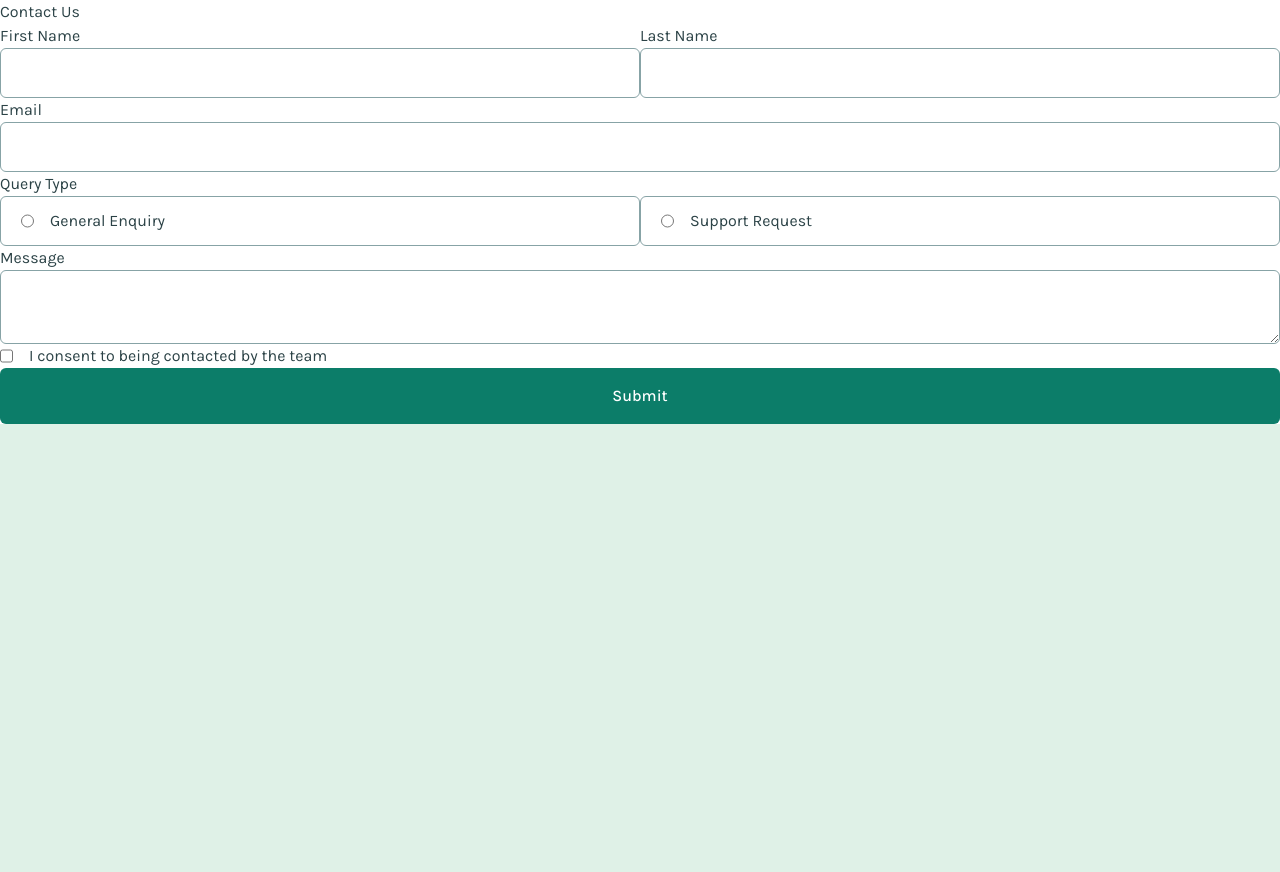
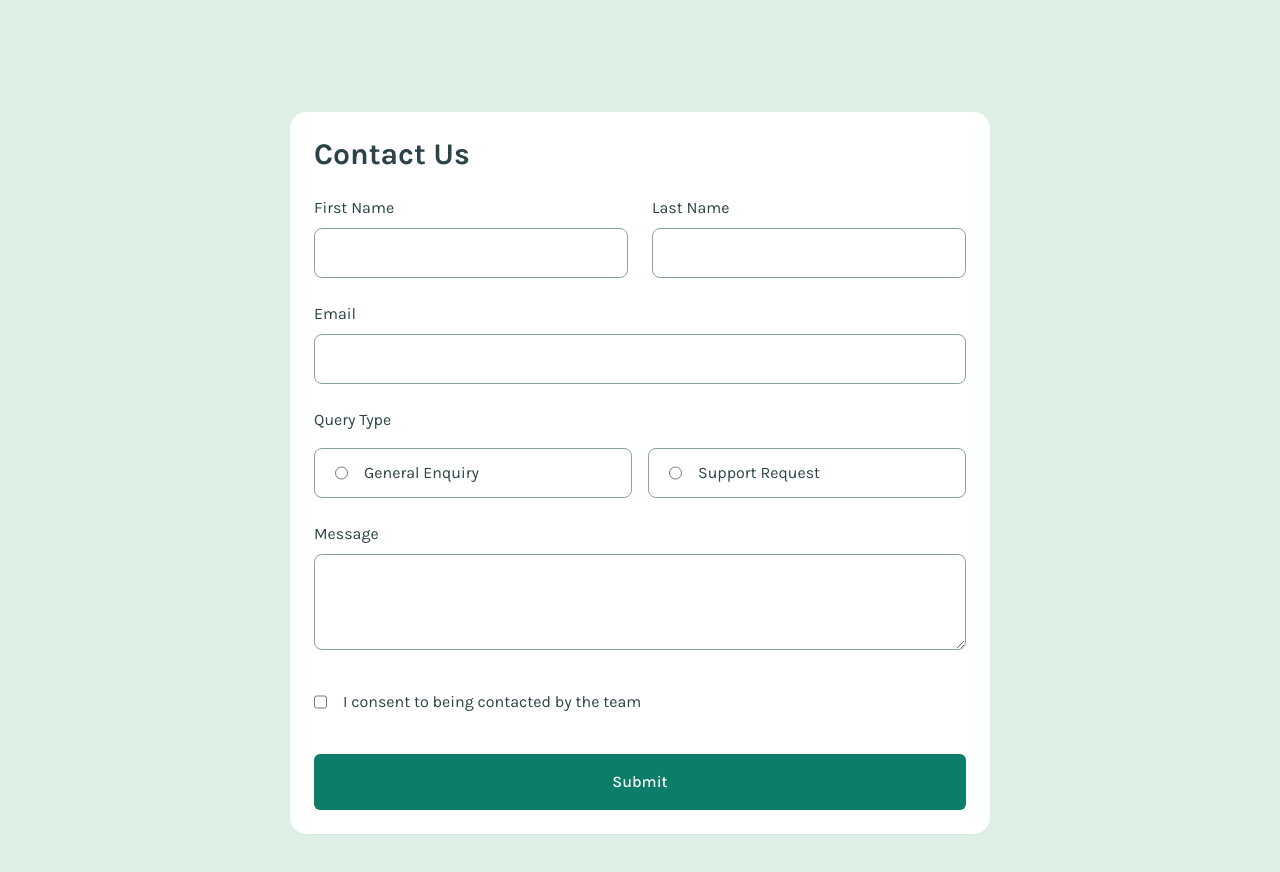
Before and after one commit to tOnski86/react-contact-form, a React (Vite) app: page / in a window 1280 px wide. Shown: the top 872 px of the page. Before the commit the page ends 800 px from the top, so only its background shows below. Built offline with nearby package versions, Linux system fonts and the light colour scheme.

Commit message:
Add form state styles

```diff
--- a/index.html
+++ b/index.html
@@ -12,7 +12,7 @@
     <meta name="viewport" content="width=device-width, initial-scale=1.0" />
     <title>Contact Form Main</title>
   </head>
-  <body class="font-karla bg-green-200 text-grey-900">
+  <body class="font-karla bg-green-200 text-grey-900 grid place-items-center md:my-20">
     <div id="root"></div>
     <script type="module" src="/src/main.jsx"></script>
   </body>
--- a/src/components/Form.jsx
+++ b/src/components/Form.jsx
@@ -4,71 +4,87 @@ import FormInput from './FormInput';
 
 function Form({ title }) {
   return (
-    <div className='grid bg-white grid-cols-1 sm:grid-cols-2'>
-      <h1 className='sm:col-span-2'>{title}</h1>
+    <div className='grid bg-white grid-cols-1 sm:grid-cols-2 mx-4 my-8 p-6 rounded-2xl gap-6 md:min-w-[700px] shadow-sm'>
+      <h1 className='sm:col-span-2 text-3xl font-bold'>{title}</h1>
 
       {/* first name */}
-      <div className='grid sm:col-span-1'>
+      <div className='grid sm:col-span-1 gap-2'>
         <label htmlFor='first'>First Name</label>
         <FormInput type='text' id='first' />
       </div>
 
       {/* last name */}
-      <div className='grid sm:col-span-1'>
+      <div className='grid sm:col-span-1 gap-2'>
         <label htmlFor='last'>Last Name</label>
         <FormInput type='text' id='last' />
       </div>
 
       {/* email name */}
-      <div className='grid sm:col-span-2'>
+      <div className='grid sm:col-span-2 gap-2'>
         <label htmlFor='email'>Email</label>
         <FormInput type='text' id='email' />
       </div>
 
       {/* query type */}
-      <div className='grid sm:col-span-2'>
+      <div className='grid sm:col-span-2 gap-4'>
         <label htmlFor='query'>Query Type</label>
 
-        <div className='grid grid-cols-1 sm:grid-cols-2'>
-          <div className='grid grid-cols-[auto_1fr] gap-4 border border-grey-500 rounded-md px-5 py-3'>
-            <input type='radio' name='query' id='general' />
-            <label htmlFor='general'>General Enquiry</label>
+        <div className='grid grid-cols-1 sm:grid-cols-2 gap-4'>
+          {/* apply selected radio bg here */}
+          <div className='grid grid-cols-[auto_1fr] gap-4 border border-grey-500 rounded-lg px-5 py-3 hover:cursor-pointer '>
+            <input
+              type='radio'
+              name='query'
+              id='general'
+              className='accent-green-600 transition-all cursor-pointer focus:outline-green-600 outline-1 hover:cursor-pointer'
+            />
+            <label htmlFor='general' className='hover:cursor-pointer'>
+              General Enquiry
+            </label>
           </div>
 
-          <div className='grid grid-cols-[auto_1fr] gap-4 border border-grey-500 rounded-md px-5 py-3'>
-            <input type='radio' name='query' id='support' />
-            <label htmlFor='support'>Support Request</label>
+          {/* apply selected radio bg here */}
+          <div className='grid grid-cols-[auto_1fr] gap-4 border border-grey-500 rounded-lg px-5 py-3 hover:cursor-pointer'>
+            <input
+              type='radio'
+              name='query'
+              id='support'
+              className='accent-green-600 transition-all cursor-pointer focus:outline-green-600 outline-1 hover:cursor-pointer'
+            />
+            <label htmlFor='support' className='hover:cursor-pointer'>
+              Support Request
+            </label>
           </div>
         </div>
       </div>
 
       {/* message */}
-      <div className='grid sm:col-span-2'>
+      <div className='grid sm:col-span-2 gap-2'>
         <label htmlFor='message'>Message</label>
         <textarea
           name='message'
           id='message'
           // rows='5'
-          className='border border-grey-500 rounded-md px-5 py-3 resize-y'
+          className='border border-grey-500 rounded-lg px-5 py-3 resize-y h-36 sm:h-24 hover:border-green-600 transition-all cursor-pointer focus:outline-green-600 outline-1'
         ></textarea>
       </div>
 
       {/* consent */}
-      <div className='grid sm:col-span-2'>
+      <div className='grid sm:col-span-2 my-4'>
         <div className='grid grid-cols-[auto_1fr] gap-4 '>
           <input
             type='checkbox'
             name='consent'
             id='consent'
-            className='accent-green-600 border-grey-500'
+            className='accent-green-600 border-grey-500 hover:border-green-600 transition-all focus:outline-green-600 outline-1  hover:cursor-pointer'
           />
-          <label htmlFor='consent'>
+          <label htmlFor='consent' className='hover:cursor-pointer'>
             I consent to being contacted by the team
           </label>
         </div>
       </div>
 
-      <Button className='sm:col-span-2 bg-green-600 py-4 px-5 text-white rounded-md w-full font-medium'>
+      <Button className='sm:col-span-2 bg-green-600 py-4 px-5 text-white rounded-md w-full font-medium hover:bg-[#063F36] transition-colors'>
         Submit
       </Button>
     </div>
--- a/src/components/FormInput.jsx
+++ b/src/components/FormInput.jsx
@@ -8,7 +8,7 @@ function FormInput({ ...props }) {
       name={name}
       id={id}
       value={value}
-      className='border border-grey-500 rounded-md px-5 py-3'
+      className='border border-grey-500 rounded-lg px-5 py-3 hover:border-green-600 transition-all cursor-pointer focus:outline-green-600 outline-1'
     />
   );
 }
```
